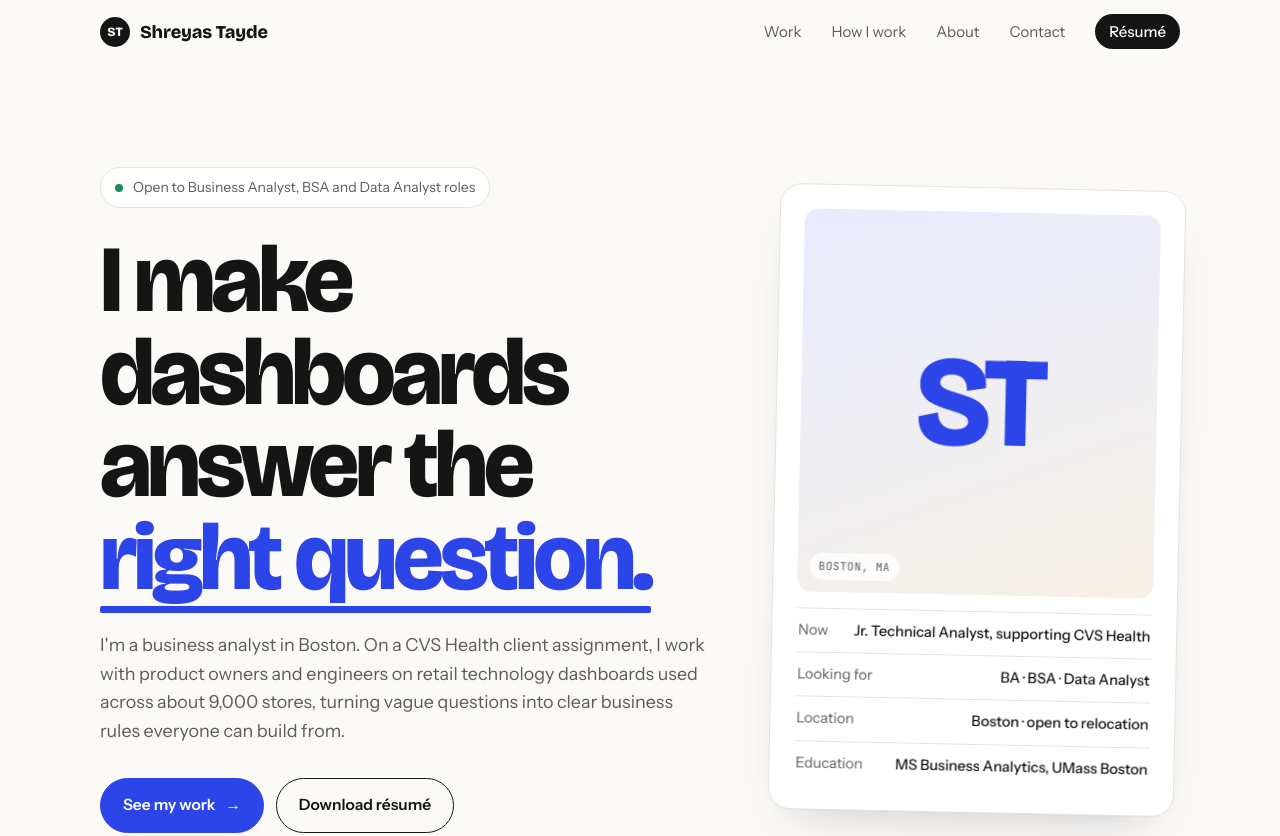
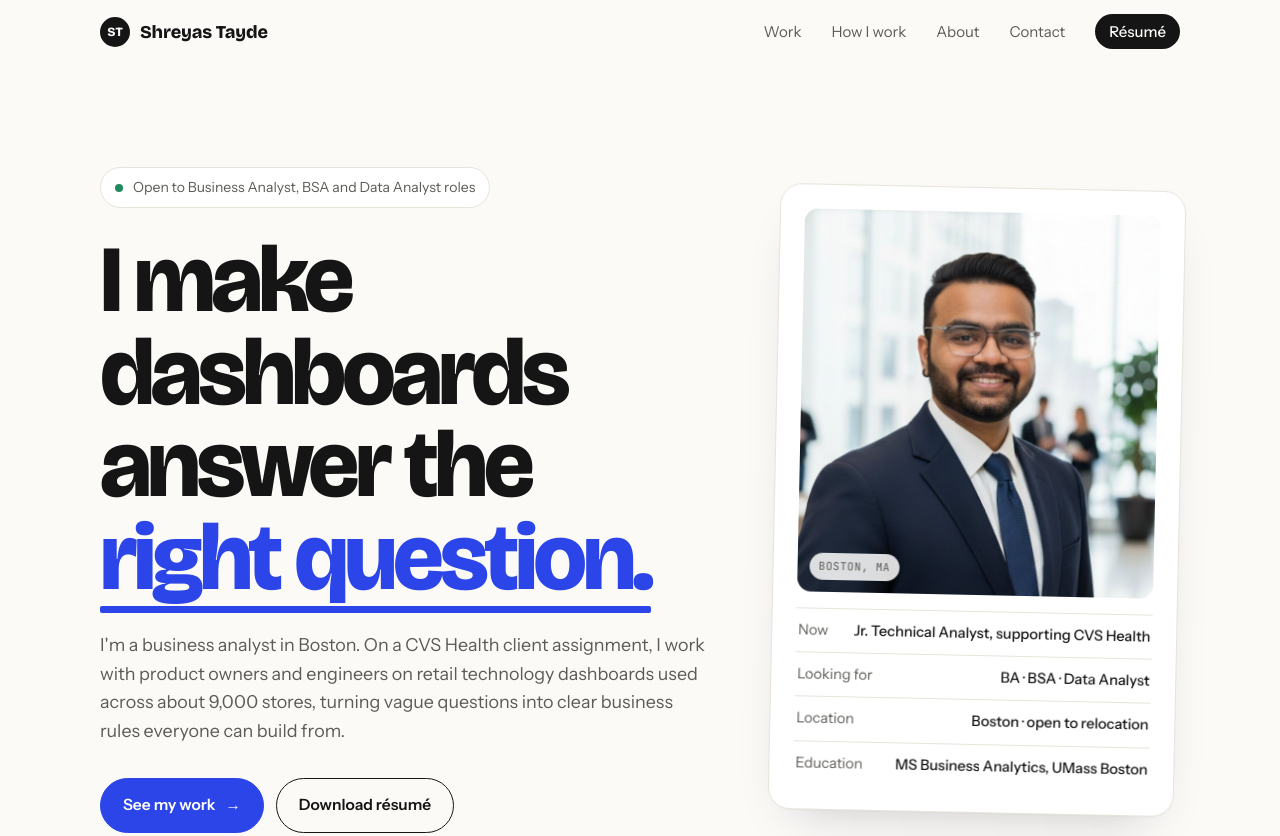
Before and after one commit to Shre0027/Shre0027.github.io, a plain HTML site: page index.html in a window 1280 px wide. Shown: the top 836 px of the page. Drawn offline with nearby package versions, Linux system fonts and the light colour scheme.

Commit message:
Add profile photo to hero, About and share preview
Co-Authored-By: Claude Opus 5.5 <noreply@anthropic.com>
Claude-Session: https://claude.ai/code/session_016ZBX7yCbPSg1Qi3gQzS69v

```diff
--- a/index.html
+++ b/index.html
@@ -92,6 +92,7 @@ header.scrolled{border-bottom-color:var(--line)}
 .idcard{background:var(--card);border:1px solid var(--line);border-radius:22px;padding:24px;box-shadow:0 1px 0 rgba(0,0,0,.02),0 24px 48px -28px rgba(20,20,40,.25);transform:rotate(1.2deg);transition:transform .5s cubic-bezier(.2,.7,.2,1)}
 .idcard:hover{transform:rotate(0deg) translateY(-4px)}
 .photo{aspect-ratio:4/4.3;border-radius:14px;background:linear-gradient(160deg,#e8ebff 0%,#f6f1e6 100%);display:grid;place-items:center;position:relative;overflow:hidden}
+.photo img{width:100%;height:100%;object-fit:cover;object-position:50% 30%;display:block}
 .photo .mono{font-family:var(--f-display);font-weight:800;font-size:clamp(84px,10vw,128px);letter-spacing:-.05em;color:var(--accent)}
 .photo .tag{position:absolute;left:12px;bottom:12px;font-family:var(--f-mono);font-size:11px;letter-spacing:.05em;text-transform:uppercase;background:rgba(255,255,255,.85);padding:5px 9px;border-radius:999px;color:var(--muted)}
 .idrows{display:grid;margin-top:16px}
@@ -285,6 +286,7 @@ header.scrolled{border-bottom-color:var(--line)}
 .path div{padding:14px 10px 0 0}
 .path b{display:block;font-family:var(--f-display);font-size:17px}
 .path span{font-size:13.5px;color:var(--muted)}
+.about-pic{width:100%;max-width:340px;aspect-ratio:1/1;object-fit:cover;object-position:50% 25%;border-radius:20px;border:1px solid var(--line);margin-bottom:18px;display:block}
 .facts{display:grid;gap:12px}
 .fact{background:var(--card);border:1px solid var(--line);border-radius:16px;padding:16px 18px;display:grid;grid-template-columns:112px 1fr;gap:12px;font-size:15.5px}
 .fact span:first-child{font-family:var(--f-mono);font-size:11.5px;letter-spacing:.05em;text-transform:uppercase;color:var(--muted);padding-top:3px}
@@ -357,7 +359,7 @@ footer .wrap{display:flex;justify-content:space-between;gap:16px;flex-wrap:wrap}
           </div>
         </div>
         <aside class="idcard" aria-label="Profile summary">
-          <div class="photo"><span class="mono" aria-hidden="true">ST</span><span class="tag">Boston, MA</span></div>
+          <div class="photo"><img src="shreyas.jpg" width="720" height="774" alt="Shreyas Tayde, smiling, in a navy suit" fetchpriority="high"><span class="tag">Boston, MA</span></div>
           <div class="idrows">
             <div><span>Now</span><span>Jr. Technical Analyst, supporting CVS Health</span></div>
             <div><span>Looking for</span><span>BA · BSA · Data Analyst</span></div>
@@ -704,6 +706,7 @@ footer .wrap{display:flex;justify-content:space-between;gap:16px;flex-wrap:wrap}
         <div class="rv">
           <p class="eyebrow">About me</p>
           <h2 id="ab-h" style="margin:12px 0 26px">Hi, I'm Shreyas.</h2>
+          <img class="about-pic" src="shreyas.jpg" width="720" height="774" alt="" loading="lazy">
           <div class="facts">
             <div class="fact"><span>From</span><span>Nashik, India. Now in Boston.</span></div>
             <div class="fact"><span>Off the clock</span><span>Cricket, slice-of-life anime, and short drives along the Boston waterfront.</span></div>
```
Also changed, not shown: og.png, shreyas.jpg (added).
